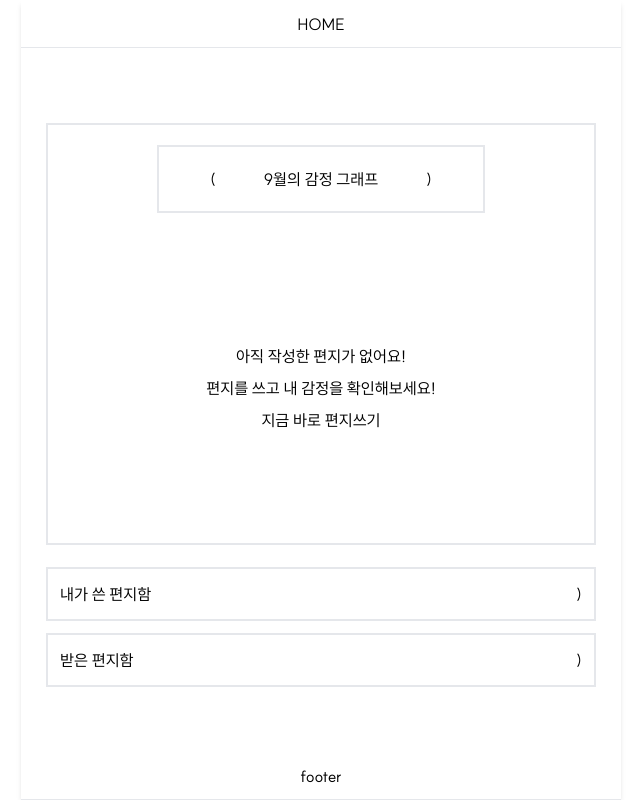
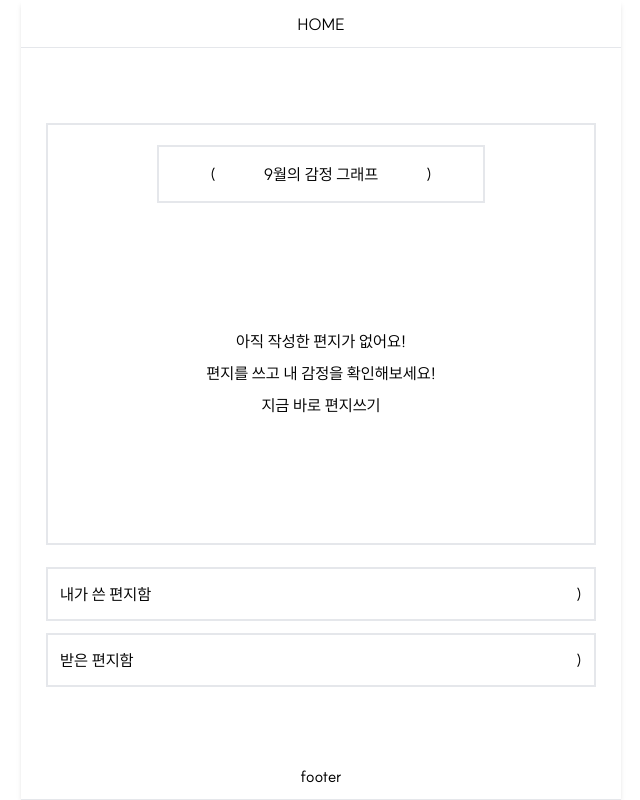
Before and after one commit to TEAM-EMOLE/EMORE-CLIENT, a React (Vite) app: page / in a window 1280 px wide. Shown: the whole page, without its empty margins (319-959 px from the left). Built offline with nearby package versions, Linux system fonts and the light colour scheme.

Commit message:
💄 Design:  monthbar height 수정

```diff
--- a/src/pages/Home/components/MainBox/MonthBar.tsx
+++ b/src/pages/Home/components/MainBox/MonthBar.tsx
@@ -16,7 +16,7 @@ const MonthBar: React.FC<MonthBarProps> = ({ month, setMonth }) => {
         setMonth((prev: number) => (prev == 12 ? 1 : prev + 1));
     }
     return (
-        <div className="w-3/5 h-1/5 my-5 flex justify-center items-center gap-x-2 border-2">
+        <div className="w-3/5 h-16 mt-5 flex justify-center items-center gap-x-2 border-2">
             <button onClick={handleChangePrevMonth}>(</button>
             <p className="w-3/5 text-center">{month}월의 감정 그래프</p>
             <button onClick={handleChangeNextMonth}>)</button>
```
